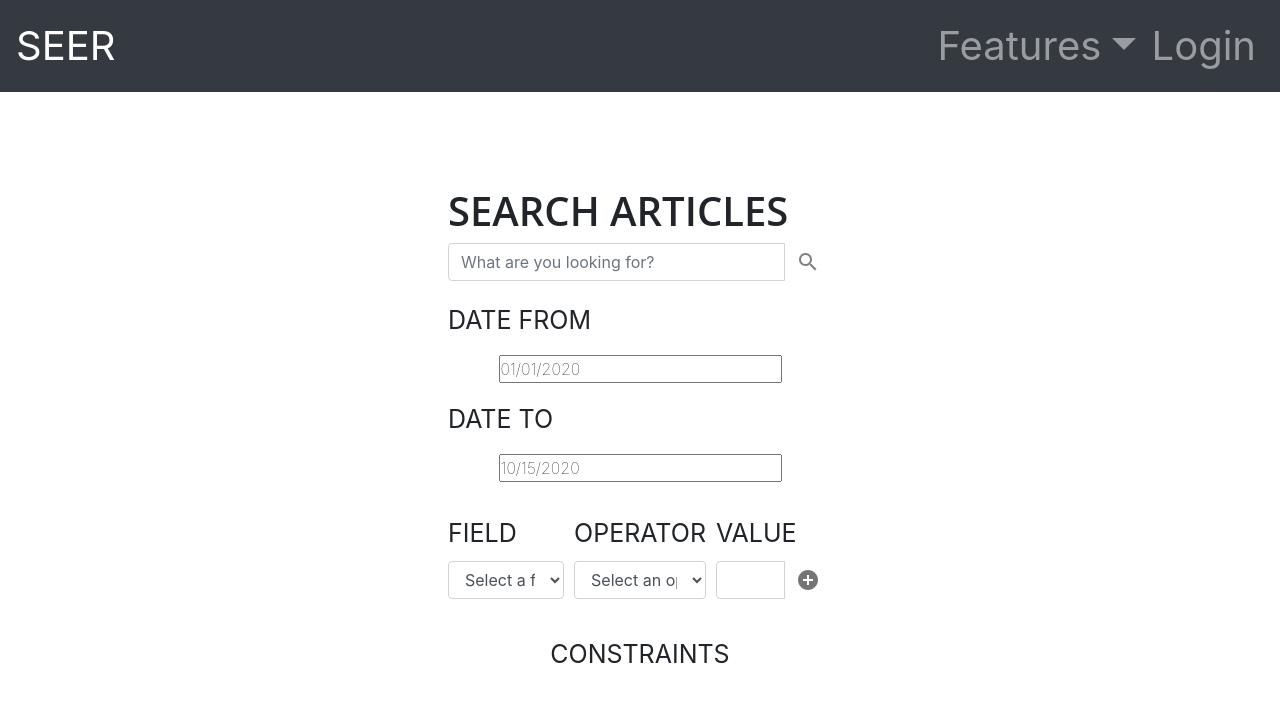
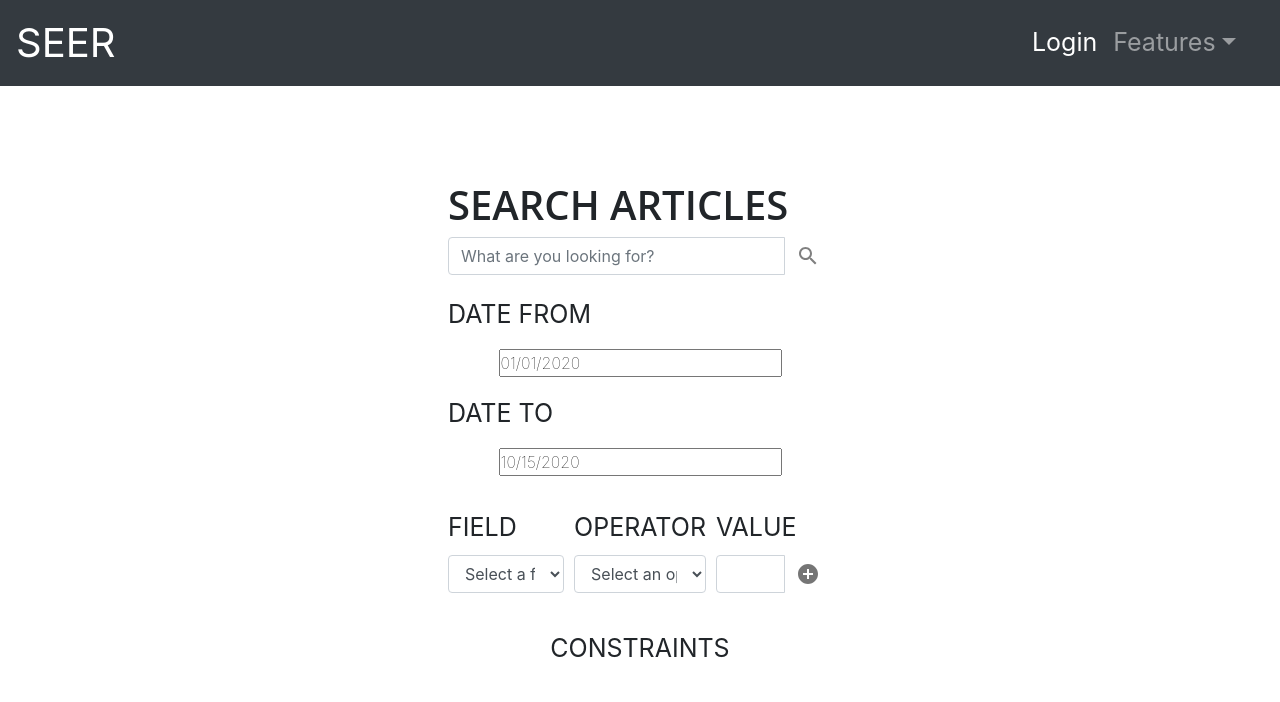
Before and after one commit to RobSnz/2020_SE_A1a, a React (Create React App) app: page / in a window 1280 px wide. Shown: the top 702 px of the page. Built offline with nearby package versions, Linux system fonts and the light colour scheme.

Commit message:
Style changes

```diff
--- a/src/Home/Home.css
+++ b/src/Home/Home.css
@@ -36,7 +36,7 @@
 
 .dateFontSize{
     min-width: 283px;
-    font-size: 16px;
+    font-size: 14px;
     font-family: -apple-system, BlinkMacSystemFont, 'Segoe UI', Roboto, Oxygen, Ubuntu, Cantarell, 'Open Sans', 'Helvetica Neue', sans-serif;
     font-weight: lighter;
 }
@@ -44,6 +44,8 @@
 .mainPageHeadings{
     font-size: 25px;
     margin-bottom: 10px;
+    height: 5%;
+    min-width: fit-content + 5%;
 }
 
 .homeBox{
--- a/src/Home/Home.js
+++ b/src/Home/Home.js
@@ -96,11 +96,11 @@ class Home extends React.Component {
               <Form>
                 <Form.Row>
                   <Form.Group as={Col} controlId="dateFromPicker">
-                    <Form.Label style={{ float: "left" }}>DATE FROM</Form.Label>
+                    <Form.Label style={{ float: "left", paddingRight:"10px" }}>DATE FROM</Form.Label>
                     <DatePicker className="dateFontSize" selected={this.state.dateFrom} onChange={this.handleFromDate} />
                   </Form.Group>
                   <Form.Group as={Col} controlId="dateToPicker">
-                    <Form.Label style={{ float: "left" }}>DATE TO</Form.Label>
+                    <Form.Label style={{ float: "left", paddingRight:"50px" }}>DATE TO</Form.Label>
                     <DatePicker className="dateFontSize" selected={this.state.dateTo} onChange={this.handleToDate} minDate={this.state.dateFrom} />
                   </Form.Group>
                 </Form.Row>
@@ -153,7 +153,7 @@ class Home extends React.Component {
                 <div className="mainPageHeadings">CONSTRAINTS</div>
                 <ListGroup>
                   {this.state.constraints.map(item => (
-                    <InputGroup className="mb-3" style={{ width: "100%", alignItems: "center" }}>
+                    <InputGroup className="mb-3" style={{ width: "150%", alignItems: "left" }}>
                       <ListGroup.Item>{item.field} {item.operator} {item.value}</ListGroup.Item>
                       <InputGroup.Append>
                         <IconButton onClick={() => this.removeConstraintHandler(item.id)} aria-label="remove" style={{ float: "right", margin: "-5px 0 0 0" }}>
--- a/src/components/Navbar.js
+++ b/src/components/Navbar.js
@@ -11,12 +11,12 @@ const Navigation = (props) => {
         <Navbar.Collapse id="responsive-navbar-nav">
             <Nav className="mr-auto"></Nav>
             <Nav>
-                <NavDropdown title="Features" id="basic-nav-dropdown">
+                <Nav.Link href="/login" style={{ float: "right", color: "white", fontSize:"25px"}}>Login</Nav.Link>
+                <NavDropdown title="Features" id="basic-nav-dropdown" style={{ paddingRight:"20px", float: "right", color: "lightgray", fontSize:"25px"}}>
                     <NavDropdown.Item href="/submit">Submit</NavDropdown.Item>
                     <NavDropdown.Item href="/moderate">Moderate</NavDropdown.Item>
                     <NavDropdown.Item href="/analyst">Analyst</NavDropdown.Item>
                 </NavDropdown>
-                <Nav.Link href="/login">Login</Nav.Link>
             </Nav>
         </Navbar.Collapse>
         </Navbar>
--- a/src/mystyle.module.css
+++ b/src/mystyle.module.css
@@ -90,6 +90,7 @@
     display: flex;
     justify-content: center;
     padding: 1%;
+    margin-top: 3%;
     border: 1px solid black;
     border-radius: 5px;
     height: 500px;
@@ -104,8 +105,8 @@
 .signupBox{
     display: flex;
     justify-content: center;
-    padding-top: 0%;
-    padding-bottom: 0%;
+    padding:0%;
+    margin-top: 3%;
     border: 1px solid black;
     border-radius: 5px;
     height: 510px;
```
